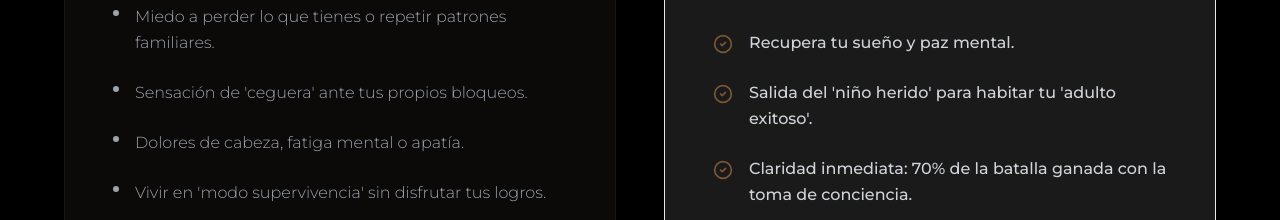
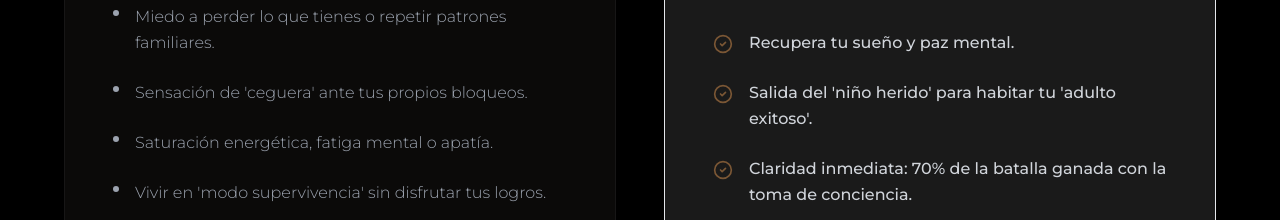
Before and after one commit to yelitzerangeloficialweb-max/yelitze-rangel-web, a Next.js app: page /servicios/coaching-ancestral in a window 1280 px wide. Shown: the part 2160-2380 px from the top of the page. Built offline with nearby package versions, Linux system fonts and the light colour scheme; a web font is replaced by a local one.

Commit message:
style: refine comparison colors and update holistic copy

```diff
--- a/app/(website)/(routes)/servicios/coaching-ancestral/page.tsx
+++ b/app/(website)/(routes)/servicios/coaching-ancestral/page.tsx
@@ -186,7 +186,7 @@ export default function CoachingAncestralPage() {
                                     "Ansiedad constante por lo cambiante de la vida.",
                                     "Miedo a perder lo que tienes o repetir patrones familiares.",
                                     "Sensación de 'ceguera' ante tus propios bloqueos.",
-                                    "Dolores de cabeza, fatiga mental o apatía.",
+                                    "Saturación energética, fatiga mental o apatía.",
                                     "Vivir en 'modo supervivencia' sin disfrutar tus logros."
                                 ].map((item, i) => (
                                     <li key={i} className="flex gap-4 text-gray-400 items-start group">
```
